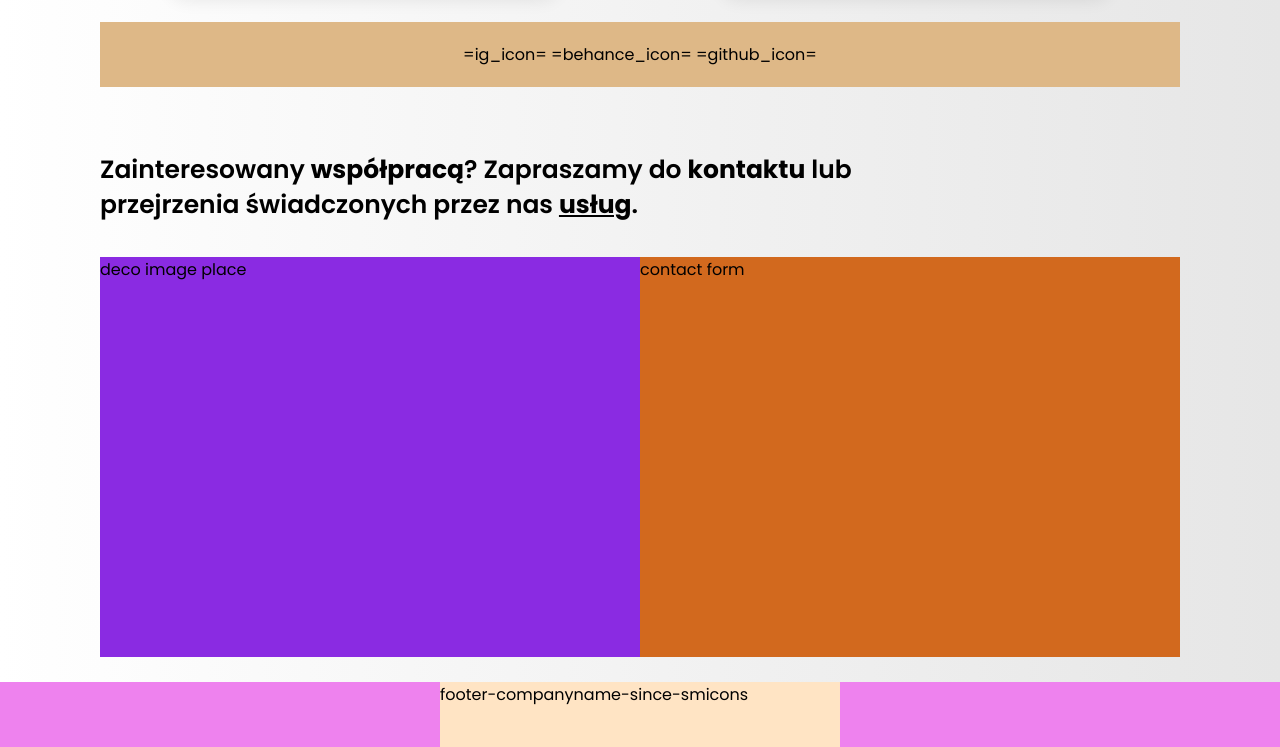
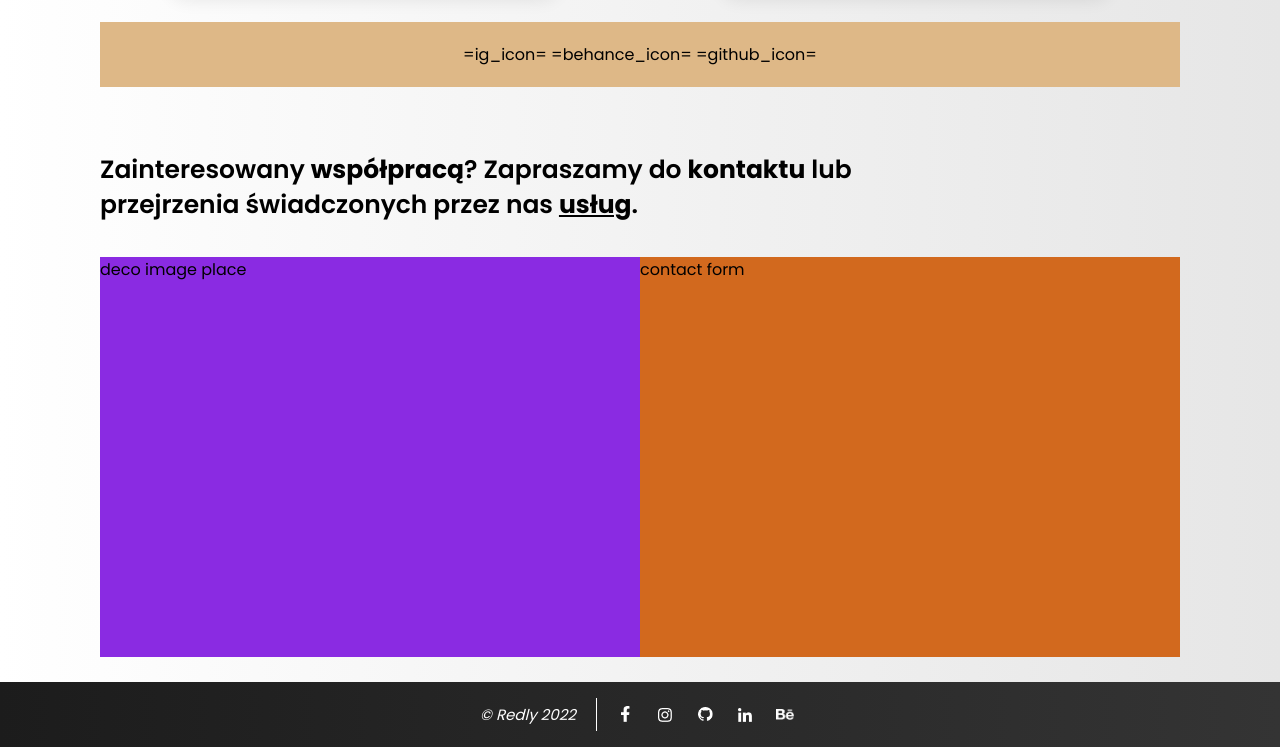
Before and after one commit to redlypl/redly_website, a Gatsby site: page /blog in a window 1280 px wide. Shown: the part 1738-2485 px from the top of the page. Built offline with nearby package versions, Linux system fonts and the light colour scheme; Gatsby itself is replaced by a stand-in of ours.

Commit message:
footer has been done

```diff
--- a/src/components/footer/footer.jsx
+++ b/src/components/footer/footer.jsx
@@ -1,14 +1,60 @@
 import React from "react"
+
+import { SocialMediaIcon, SocialMediaLink } from "../../global/socialMediaData"
 
 import {
   FooterWrapper,
-  FooterContent
+  FooterContent,
+  BreakVerticalLine,
+  SocialMediaBar,
+  SocialLink,
+  SocialItem
 } from "./footer.style"
+
+const SocialMediaData = [
+  {
+    icon: SocialMediaIcon.facebook,
+    url: SocialMediaLink.facebook,
+    size: '30%'
+  },
+  {
+    icon: SocialMediaIcon.instagram,
+    url: SocialMediaLink.instagram,
+    size: '45%'
+  },
+  {
+    icon: SocialMediaIcon.github,
+    url: SocialMediaLink.github,
+    size: '50%'
+  },
+  {
+    icon: SocialMediaIcon.linkedin,
+    url: SocialMediaLink.linkedin,
+    size: '45%'
+  },
+  {
+    icon: SocialMediaIcon.behance,
+    url: SocialMediaLink.behance,
+    size: '60%'
+  },
+]
 
 const Footer = () => {
   return (
     <FooterWrapper>
-      <FooterContent>footer-companyname-since-smicons</FooterContent>
+      <FooterContent>
+        &copy; Redly {new Date().getFullYear()}&nbsp;&nbsp;
+        <BreakVerticalLine />
+        <SocialMediaBar>
+          {SocialMediaData.map((item) => {
+            return (
+              <SocialLink href={item.url}>
+                <SocialItem iconBg={item.icon} sizeBg={item.size} />
+              </SocialLink>
+            )
+          })}
+        </SocialMediaBar>
+      </FooterContent>
     </FooterWrapper>
   )
 }
--- a/src/components/footer/footer.style.js
+++ b/src/components/footer/footer.style.js
@@ -1,13 +1,45 @@
 import styled from "styled-components"
+import { theme } from "../../styles/theme"
 
 export const FooterWrapper = styled.div`
-    background-color: violet;
+    background-image: ${theme.gradient.darkGray};
     height: 65px;
     display: flex;
     justify-content: center;
 `
 export const FooterContent = styled.div`
-    background-color: bisque;
     height: 100%;
-    width: 400px;
+    width: 320px;
+    display: flex;
+    justify-content: space-between;
+    align-items: center;
+    color: white;
+    font-style: italic;
+    font-size: 15px;
+    font-weight: 400;
 `
+export const BreakVerticalLine = styled.div`
+    height: 50%;
+    width: 1px;
+    background-color: white;
+`
+export const SocialMediaBar = styled.div`
+    display: flex;
+    gap: 10px;
+`
+export const SocialLink = styled.a`
+    height: 30px;
+    width: 30px;
+
+    :hover {
+        transform: scale(1.25);
+    }
+`
+export const SocialItem = styled.div`
+    background-image: ${props => `url(${props.iconBg})`};
+    background-size: ${props => `${props.sizeBg}`};
+    background-position: center;
+    background-repeat: no-repeat;
+    width: 30px;
+    height: 30px;
+`
--- /dev/null
+++ b/src/global/socialMediaData.jsx
@@ -0,0 +1,20 @@
+import facebook from "../images/socialMediaIcons/facebook.png"
+import instagram from "../images/socialMediaIcons/instagram.png"
+import github from "../images/socialMediaIcons/github.png"
+import linkedin from "../images/socialMediaIcons/linkedin.png"
+import behance from "../images/socialMediaIcons/behance.png"
+
+export const SocialMediaLink = {
+    facebook: 'https://www.facebook.com/redlypl',
+    instagram: 'https://www.instagram.com/redly.pl/',
+    github: 'https://github.com/redlyagency',
+    linkedin: 'https://www.linkedin.com/company/redlypl',
+    behance: 'https://www.behance.net/redlyagency'
+}
+export const SocialMediaIcon = {
+    facebook: facebook,
+    instagram: instagram,
+    github: github,
+    linkedin: linkedin,
+    behance: behance
+}
```
Also changed, not shown: src/templates/index/hero.js (+5 -3 lines), src/images/socialMediaIcons/behance.png (added), src/images/socialMediaIcons/facebook.png (added), src/images/socialMediaIcons/github.png (added), src/images/socialMediaIcons/instagram.png (added), src/images/socialMediaIcons/linkedin.png (added).
